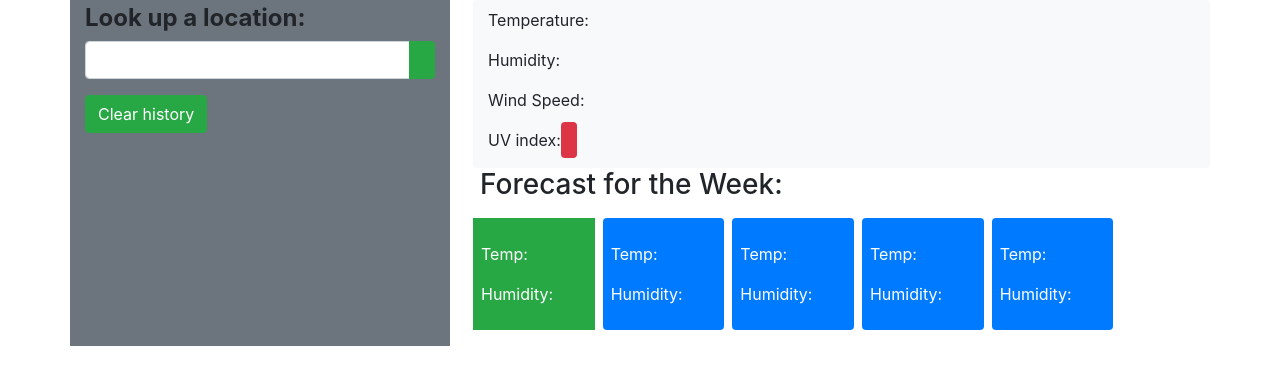
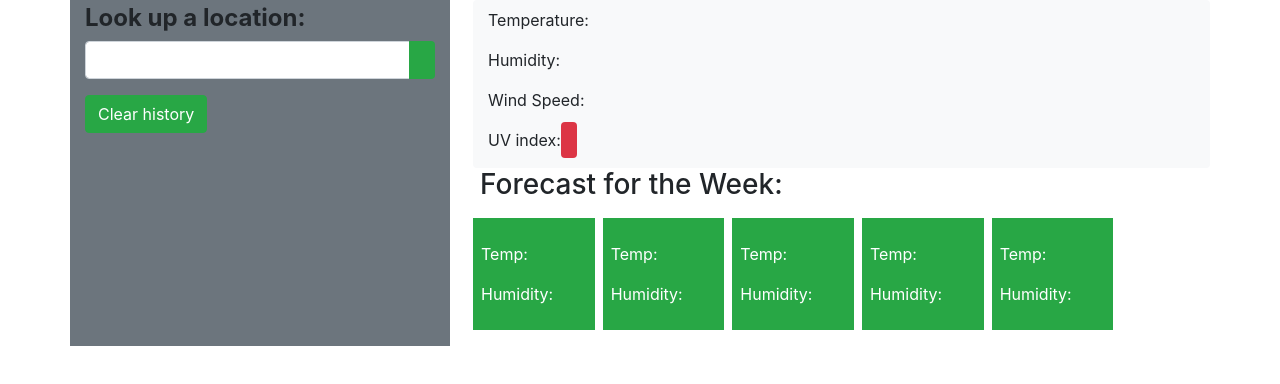
Before and after one commit to nivaniuc/siri-whats-the-weather, a plain HTML site: page index.html in a window 1280 px wide. Drawn offline with nearby package versions, Linux system fonts and the light colour scheme.

Commit message:
Copy and pasted an error...but it's fixed now! Index finally looks similar to the mock up. Starting on Javascript now.

```diff
--- a/index.html
+++ b/index.html
@@ -49,25 +49,25 @@
                                 <p>Temp:<span id="fTemp0"></span></p>
                                 <p>Humidity:<span id="fHumidity0"></span></p>
                             </div>
-                            <div class="col-sm-2 bg-primary forecast text-white ml-2 mb-3 p-2 mt-2 rounded" >
+                            <div class="col-sm-2 bg-success forecast text-white ml-2 mb-3 p-2 mt-2" >
                                 <p id="fDate1"></p>
                                 <p id="fImg1"></p>
                                 <p>Temp:<span id="fTemp1"></span></p>
                                 <p>Humidity:<span id="fHumidity1"></span></p>
                             </div>
-                            <div class="col-sm-2 bg-primary forecast text-white ml-2 mb-3 p-2 mt-2 rounded">
+                            <div class="col-sm-2 bg-success forecast text-white ml-2 mb-3 p-2 mt-2">
                                 <p id="fDate2"></p>
                                 <p id="fImg2"></p>
                                 <p>Temp:<span id="fTemp2"></span></p>
                                 <p>Humidity:<span id="fHumidity2"></span></p>
                             </div>
-                            <div class="col-sm-2 bg-primary forecast text-white ml-2 mb-3 p-2 mt-2 rounded">
+                            <div class="col-sm-2 bg-success forecast text-white ml-2 mb-3 p-2 mt-2">
                                 <p id="fDate3"></p>
                                 <p id="fImg3"></p>
                                 <p>Temp:<span id="fTemp3"></span></p>
                                 <p>Humidity:<span id="fHumidity3"></span></p>
                             </div>
-                            <div class="col-sm-2 bg-primary forecast text-white ml-2 mb-3 p-2 mt-2 rounded" >
+                            <div class="col-sm-2 bg-success forecast text-white ml-2 mb-3 p-2 mt-2" >
                                 <p id="fDate4"></p>
                                 <p id="fImg4"></p>
                                 <p>Temp:<span id="fTemp4"></span></p>
```
